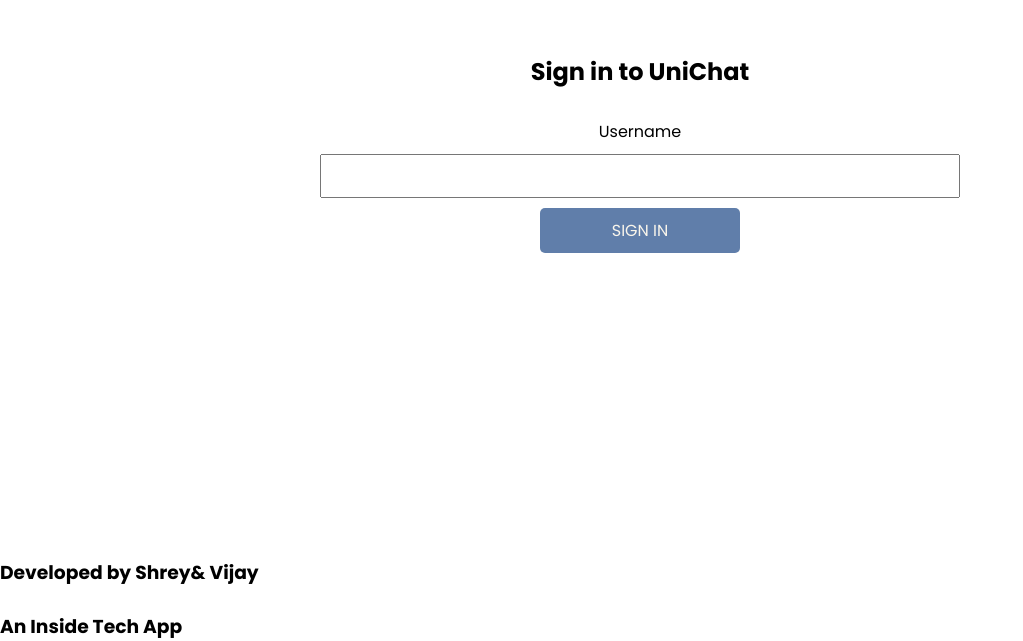
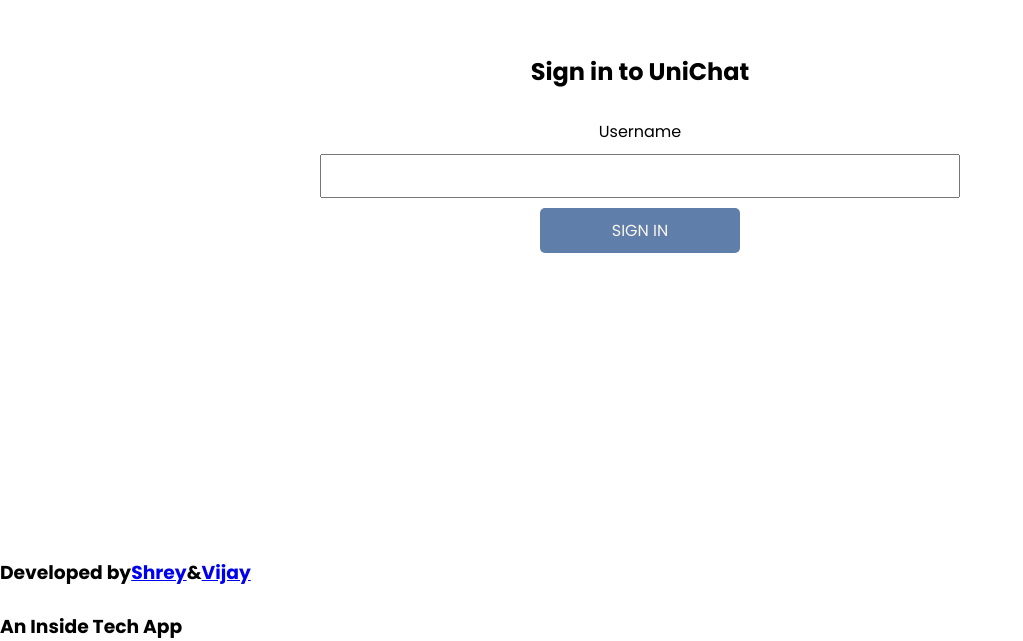
Before and after one commit to shreykoradia/UniChat, a React (Create React App) app in the folder client/: page / in a window 1280 px wide. Shown: the part 242-883 px from the top of the page, without its empty margins (0-1023 px from the left). Built offline with nearby package versions, Linux system fonts and the light colour scheme; no server answers.

Commit message:
minor bugs setted up

```diff
--- a/client/src/App.js
+++ b/client/src/App.js
@@ -14,7 +14,7 @@ function App() {
         <Route path="/" element={<Home socket={socket} />}></Route>
         <Route path="/chat" element={<ChatPage socket={socket} />}></Route>
       </Routes>
-      <h3>Developed by  Shrey<a href='https://twitter.com/shreykoradia'></a>& Vijay<a href='https://twitter.com/v1jayy__'></a></h3><br />
+      <h3>Developed by<a href='https://twitter.com/shreykoradia'>Shrey</a>&<a href='https://twitter.com/v1jayy__'>Vijay</a></h3><br />
       <h3>An Inside Tech App</h3>
     </div>
   </BrowserRouter>
```
